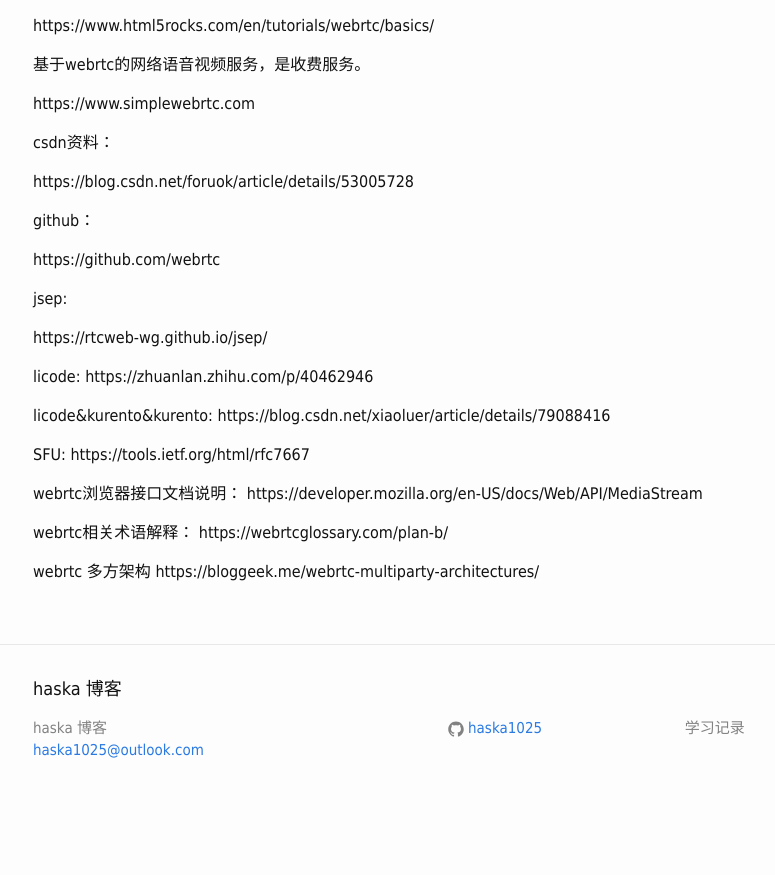
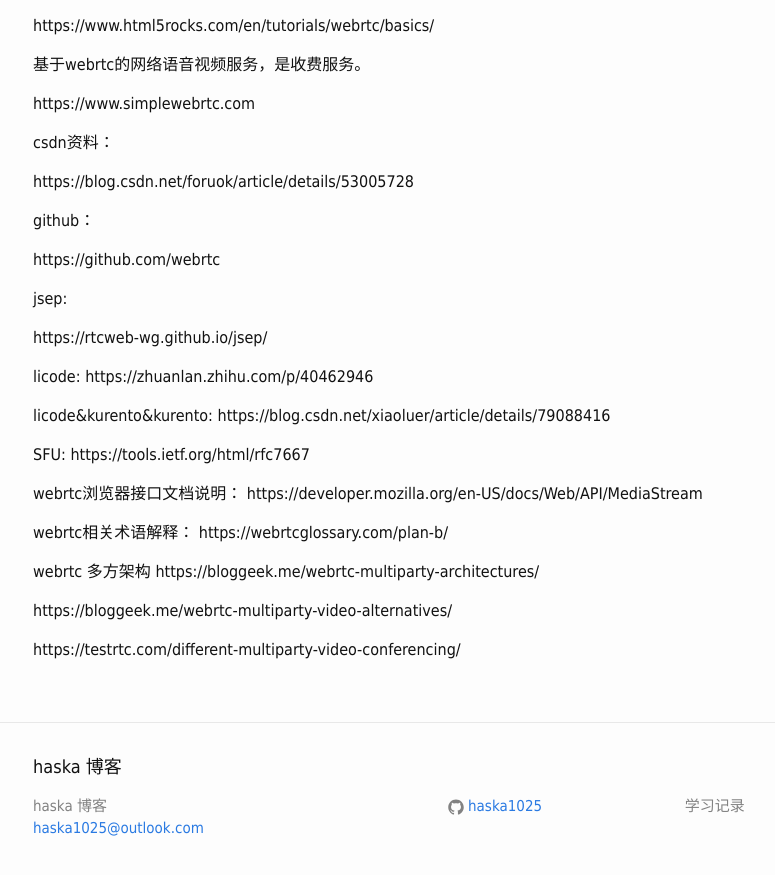
Before and after one commit to haska1025/haska1025.github.io, a Jekyll site: the page built from _posts/2019-01-14-webrtc.md, in a window 1280 px wide and 900 px high, scrolled down 2807 px. Shown: the top 875 px of the window, without its empty margins (22-797 px from the left). Built offline with Jekyll 4.4.1, drawn with Linux system fonts in a browser that asks for light colours; before the commit the page ends 3629 px from its top, so only the background shows below that; part of the change alters nothing that is shown.

Commit message:
Update 2019-01-14-webrtc.md

```diff
--- a/_posts/2019-01-14-webrtc.md
+++ b/_posts/2019-01-14-webrtc.md
@@ -144,3 +144,7 @@ https://webrtcglossary.com/plan-b/
 
 webrtc 多方架构
 https://bloggeek.me/webrtc-multiparty-architectures/
+
+https://bloggeek.me/webrtc-multiparty-video-alternatives/
+
+https://testrtc.com/different-multiparty-video-conferencing/
```
